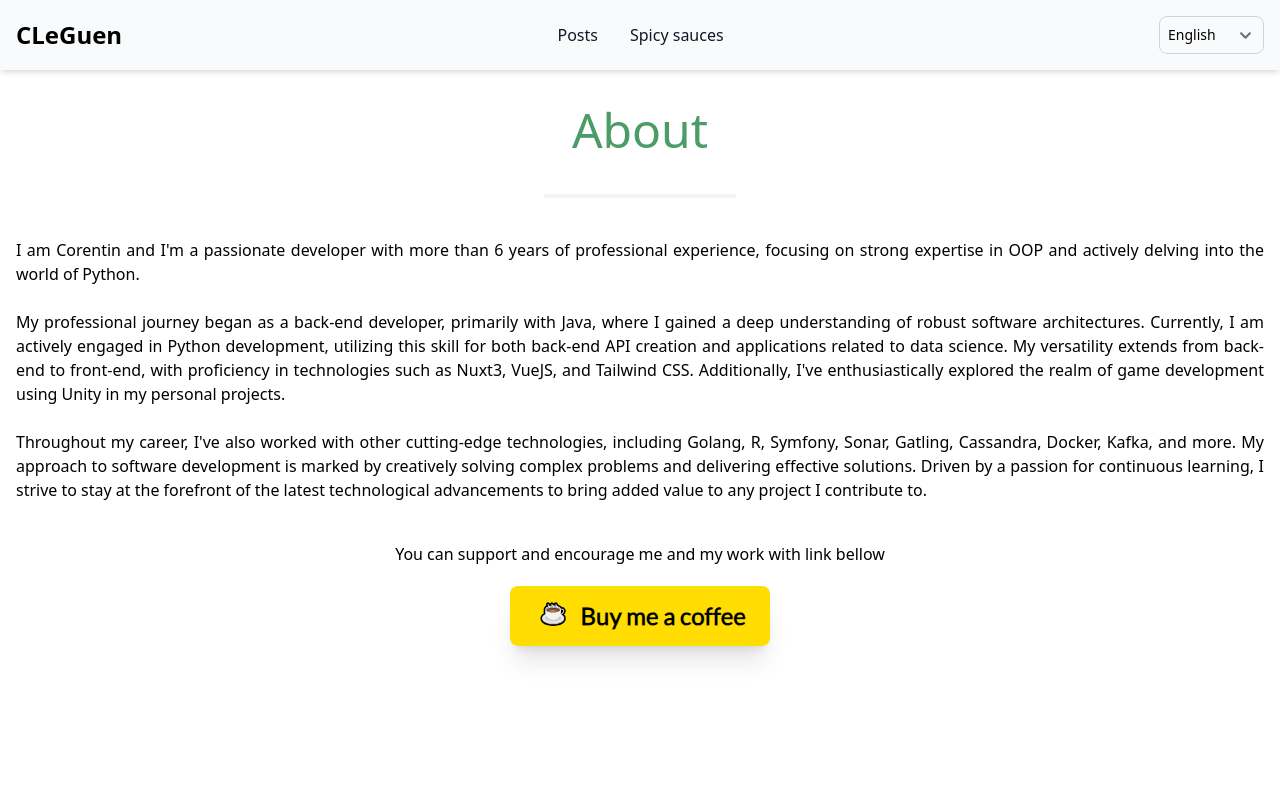
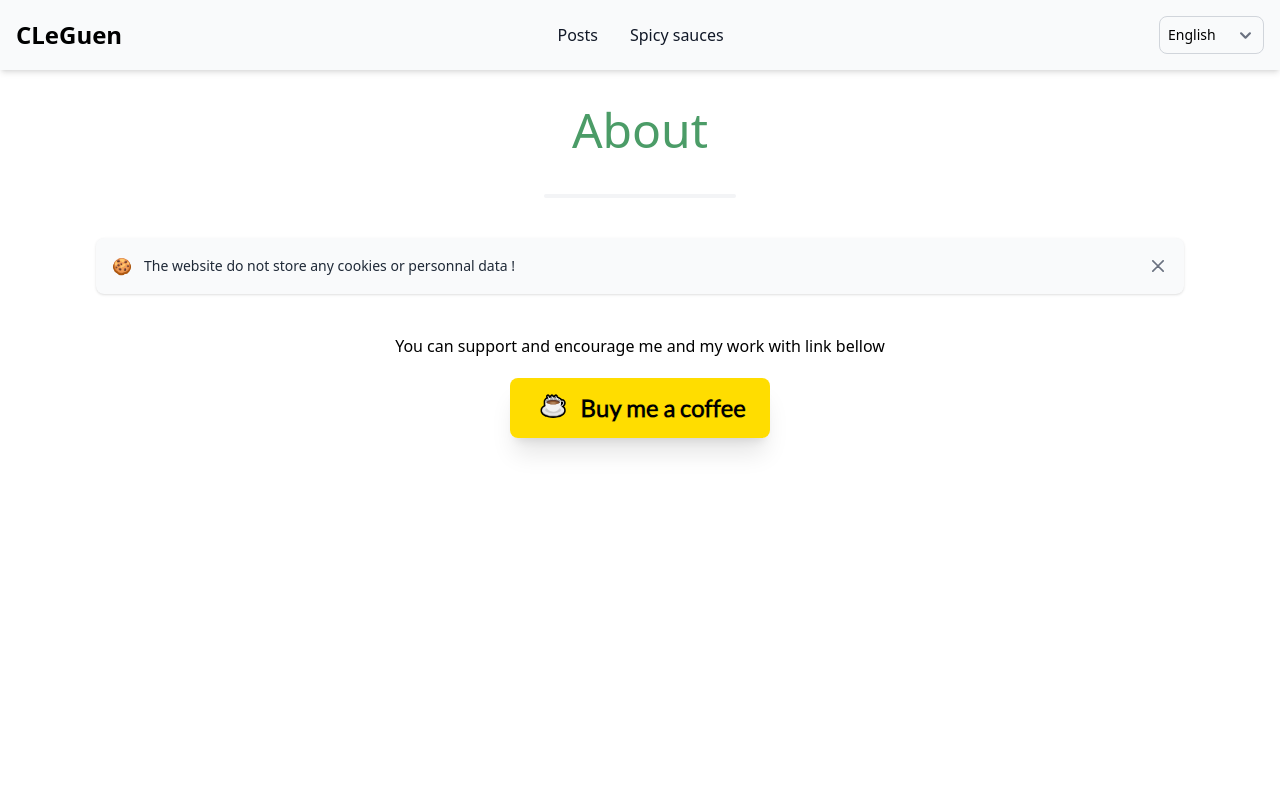
Before and after one commit to CorentinLeGuen/cleguen.com, a Nuxt app: page /about in a window 1280 px wide. Shown: the top 800 px of the page. Built offline with nearby package versions, Linux system fonts and the light colour scheme.

Commit message:
:wrench: Refacto post index page and about page

```diff
--- a/i18n.config.ts
+++ b/i18n.config.ts
@@ -12,11 +12,9 @@ export default defineI18nConfig(() => ({
             homepage: 'Home',
             about: {
                 title: 'about',
-                presently_learning: 'What I am presently learning:',
+                job: 'Data Scientist, Strategist & Data Analyst',
+                resume: 'I am an experienced Data Scientist, Strategist, and Data Analyst with a solid background in back-end software development spanning over 7 years. Proficient in Python with a decade of experience, and adept at leveraging KDB/Q for data analysis. Specializing in the banking and trading sectors, with a keen understanding of industry dynamics. Possessing a strong global perspective in software development, coupled with a curiosity for learning new paradigms. Skilled in sorting, analyzing, and summarizing data to derive actionable insights.',
                 support: 'You can support and encourage me and my work with link bellow',
-                about_resume_1: 'I am Corentin and I\'m a passionate developer with more than 6 years of professional experience, focusing on strong expertise in OOP and actively delving into the world of Python.',
-                about_resume_2: 'My professional journey began as a back-end developer, primarily with Java, where I gained a deep understanding of robust software architectures. Currently, I am actively engaged in Python development, utilizing this skill for both back-end API creation and applications related to data science. My versatility extends from back-end to front-end, with proficiency in technologies such as Nuxt3, VueJS, and Tailwind CSS. Additionally, I\'ve enthusiastically explored the realm of game development using Unity in my personal projects.',
-                about_resume_3: 'Throughout my career, I\'ve also worked with other cutting-edge technologies, including Golang, R, Symfony, Sonar, Gatling, Cassandra, Docker, Kafka, and more. My approach to software development is marked by creatively solving complex problems and delivering effective solutions. Driven by a passion for continuous learning, I strive to stay at the forefront of the latest technological advancements to bring added value to any project I contribute to.',
             },
             form: {
                 email: 'Your Email'
@@ -77,11 +75,9 @@ export default defineI18nConfig(() => ({
             homepage: 'Page principale',
             about: {
                 title: 'à propos',
-                presently_learning: 'Mon apprentissage en cours:',
+                job: 'Data Scientist, Stratège et Data Analyst',
+                resume: 'Je suis un Data Scientist, un stratège et un Data Analyst expérimenté avec une solide expérience en développement de logiciels back-end depuis plus de 7 ans. Maîtrisant Python avec plus de 10 ans d\'expérience, et capable d\'utiliser efficacement KDB/Q pour l\'analyse de données. Spécialisé dans les secteurs bancaire et financier, avec une compréhension approfondie de la dynamique de l\'industrie. Possédant une forte perspective mondiale en développement de logiciels, associée à une curiosité pour apprendre de nouveaux paradigmes. Compétent dans le tri, l\'analyse et la synthèse des données pour en tirer des insights exploitables.',
                 support: 'Vous pouvez m\'offrir un café si vous le souhaitez pour me soutenir avec le lien ci-dessous',
-                about_resume_1: 'Je m\'appelle Corentin et je suis un développeur passionné avec plus de 6 années d\'expérience professionnelle, axé sur une solide expertise en POO et une immersion active dans le monde du Python.',
-                about_resume_2: 'Mon parcours professionnel a débuté en tant que développeur back-end, principalement avec Java, où j\'ai développé une compréhension approfondie des architectures logicielles robustes. Actuellement, je me consacre activement au développement en Python, utilisant cette compétence aussi bien pour la création d\'API back-end que pour des applications liées à la data science. Ma polyvalence s\'étend du back-end au front-end, avec une maîtrise des technologies telles que Nuxt3, VueJS, et Tailwind CSS. Par ailleurs, j\'ai exploré avec enthousiasme le domaine du jeu vidéo grâce à Unity dans le cadre de mes projets personnels.',
-                about_resume_3: 'Au fil de ma carrière, j\'ai également travaillé avec d\'autres technologies, notamment Golang, R, Symfony, Sonar, Gatling, Cassandra, Docker, Kafka, et encore bien plus... Mon approche du développement logiciel est marquée par la résolution créative de problèmes complexes et la fourniture de solutions efficaces. Passionné par l\'apprentissage continu, je m\'efforce de rester à la pointe des dernières avancées technologiques pour apporter une valeur ajoutée à tout projet auquel je contribue.',
             },
             form: {
                 email: 'Votre Courriel'
--- a/pages/about.vue
+++ b/pages/about.vue
@@ -6,12 +6,23 @@
         <h1 class="title text-5xl text-center text-forest-500">{{ $t('about.title') }}</h1>
         <hr class="w-48 h-1 mx-auto my-4 bg-gray-100 border-0 rounded md:my-10 dark:bg-gray-700">
 
-        <div class="text-justify">
-            <p>{{ $t('about.about_resume_1') }}</p>
-            <br/>
-            <p>{{ $t('about.about_resume_2') }}</p>
-            <br/>
-            <p>{{ $t('about.about_resume_3') }}</p>
+        <div id="cookie-policy" class="flex items-center p-4 rounded-lg bg-gray-50 mx-20 my-5 shadow"
+            role="alert">
+            <span>🍪</span>
+            <span class="sr-only">Info</span>
+            <div class="ms-3 text-sm font-medium text-gray-800">
+                {{ $t('cookie_policy') }}
+            </div>
+            <button type="button"
+                class="ms-auto -mx-1.5 -my-1.5 bg-gray-50 text-gray-500 rounded-lg focus:ring-2 focus:ring-gray-400 p-1.5 hover:bg-gray-200 inline-flex items-center justify-center h-8 w-8"
+                data-dismiss-target="#cookie-policy" aria-label="Close">
+                <span class="sr-only">Dismiss</span>
+                <svg class="w-3 h-3" aria-hidden="true" xmlns="http://www.w3.org/2000/svg" fill="none"
+                    viewBox="0 0 14 14">
+                    <path stroke="currentColor" stroke-linecap="round" stroke-linejoin="round" stroke-width="2"
+                        d="m1 1 6 6m0 0 6 6M7 7l6-6M7 7l-6 6" />
+                </svg>
+            </button>
         </div>
 
         <h4 class="text-md text-center mt-10 mb-5">{{ $t('about.support') }}</h4>
--- a/pages/index.vue
+++ b/pages/index.vue
@@ -4,18 +4,28 @@
             <title>cleguen | homepage</title>
         </header>
 
-        <h1 class="title text-4xl text-center text-forest-500">{{ $t('welcome') }}</h1>
+        <h2 class="text-center font-bold mb-4 text-3xl text-transparent uppercase bg-clip-text bg-gradient-to-br from-blue-300 to-green-400">{{ $t('about.job') }}</h2>
+        <div class="mx-auto md:w-3/4 sm:w-full text-center text-justify text-md mb-3">
+            {{ $t('about.resume') }}
+            <figcaption class="flex items-center justify-center mt-6 space-x-3 rtl:space-x-reverse">
+                <img class="w-6 h-6 rounded-full" src="/img/profil.jpg" alt="profile picture">
+                <div class="flex items-center divide-x-2 rtl:divide-x-reverse divide-gray-500 dark:divide-gray-700">
+                    <cite class="pe-3 font-medium text-gray-900 dark:text-white">Corentin Le Guen</cite>
+                    <cite class="ps-3 text-sm text-gray-500 dark:text-gray-400">Data Scientist, Strategist & Data Analyst at Morgan Stanley</cite>
+                </div>
+            </figcaption>
+        </div>
 
-        <hr class="w-48 h-1 mx-auto my-4 bg-gray-100 border-0 rounded md:my-10 dark:bg-gray-700">
+        <hr class="w-48 h-1 mx-auto my-4 bg-gray-100 border-0 rounded md:my-10">
 
-        <div id="cookie-policy" class="flex items-center p-4 rounded-lg bg-gray-50 dark:bg-gray-800 shadow" role="alert">
+        <div id="cookie-policy" class="flex items-center p-4 rounded-lg bg-gray-50 mx-20 my-5 shadow" role="alert">
             <span>🍪</span>
             <span class="sr-only">Info</span>
-            <div class="ms-3 text-sm font-medium text-gray-800 dark:text-gray-300">
+            <div class="ms-3 text-sm font-medium text-gray-800">
                 {{ $t('cookie_policy') }}
             </div>
             <button type="button"
-                class="ms-auto -mx-1.5 -my-1.5 bg-gray-50 text-gray-500 rounded-lg focus:ring-2 focus:ring-gray-400 p-1.5 hover:bg-gray-200 inline-flex items-center justify-center h-8 w-8 dark:bg-gray-800 dark:text-gray-300 dark:hover:bg-gray-700 dark:hover:text-white"
+                class="ms-auto -mx-1.5 -my-1.5 bg-gray-50 text-gray-500 rounded-lg focus:ring-2 focus:ring-gray-400 p-1.5 hover:bg-gray-200 inline-flex items-center justify-center h-8 w-8"
                 data-dismiss-target="#cookie-policy" aria-label="Close">
                 <span class="sr-only">Dismiss</span>
                 <svg class="w-3 h-3" aria-hidden="true" xmlns="http://www.w3.org/2000/svg" fill="none"
--- a/pages/posts/index.vue
+++ b/pages/posts/index.vue
@@ -6,34 +6,34 @@
         <h1 class="title text-5xl text-center text-forest-500">{{ $t('posts.title') }}</h1>
         <hr class="w-48 h-1 mx-auto my-4 bg-gray-100 border-0 rounded md:my-10 dark:bg-gray-700">
 
-        <div class="flex justify-center gap-4">
+        <div class="grid xl:grid-cols-3 md:grid-cols-2 sm:grid-cols-1">
             <NuxtLink to="/posts/lotto649">
                 <figure
-                    class="relative max-w-sm transition-all duration-300 cursor-pointer filter grayscale hover:grayscale-0 border rounded-lg shadow-md hover:shadow-lg">
+                    class="transition-all mx-4 my-4 duration-300 cursor-pointer filter grayscale hover:grayscale-0 border rounded-lg shadow-md hover:shadow-lg">
                     <img class="rounded-lg" src="/img/posts/lotto.jpg" alt="image description">
                     <figcaption
-                        class="text-center absolute px-4 text-xl md:text-3xl font-semibold text-white bottom-6 left-6">
+                        class="text-center absolute text-2xl font-semibold text-white bottom-2 left-2">
                         <p>Lotto 6.49</p>
                     </figcaption>
                 </figure>
             </NuxtLink>
             <NuxtLink to="/posts/git-notes">
                 <figure
-                    class="relative max-w-sm transition-all duration-300 cursor-pointer filter grayscale hover:grayscale-0 border rounded-lg shadow-md hover:shadow-lg">
+                    class="transition-all mx-4 my-4 duration-300 cursor-pointer filter grayscale hover:grayscale-0 border rounded-lg shadow-md hover:shadow-lg">
                     <img class="rounded-lg" src="/img/posts/git.jpg" alt="image description">
                     <figcaption
-                        class="text-center absolute px-4 text-xl md:text-3xl font-semibold text-black bottom-6 left-6">
+                        class="text-center absolute text-2xl font-semibold text-black bottom-2 left-2">
                         <p>Git Cheat Sheet</p>
                     </figcaption>
                 </figure>
             </NuxtLink>
             <NuxtLink to="/posts/3d-print">
                 <figure
-                    class="relative max-w-sm transition-all duration-300 cursor-pointer filter grayscale hover:grayscale-0 border rounded-lg shadow-md hover:shadow-lg">
+                    class="transition-all mx-4 my-4 duration-300 cursor-pointer filter grayscale hover:grayscale-0 border rounded-lg shadow-md hover:shadow-lg">
                     <img class="rounded-lg" src="/img/posts/3dprint.png" alt="image description">
                     <figcaption
-                        class="text-center absolute px-4 text-xl md:text-3xl font-semibold text-white bottom-6 left-6">
-                        <p>3D print</p>
+                        class="text-center absolute text-2xl font-semibold text-white bottom-2 left-2">
+                        <p>3D Print</p>
                     </figcaption>
                 </figure>
             </NuxtLink>
```
Also changed, not shown: public/img/profil.jpg (added).
